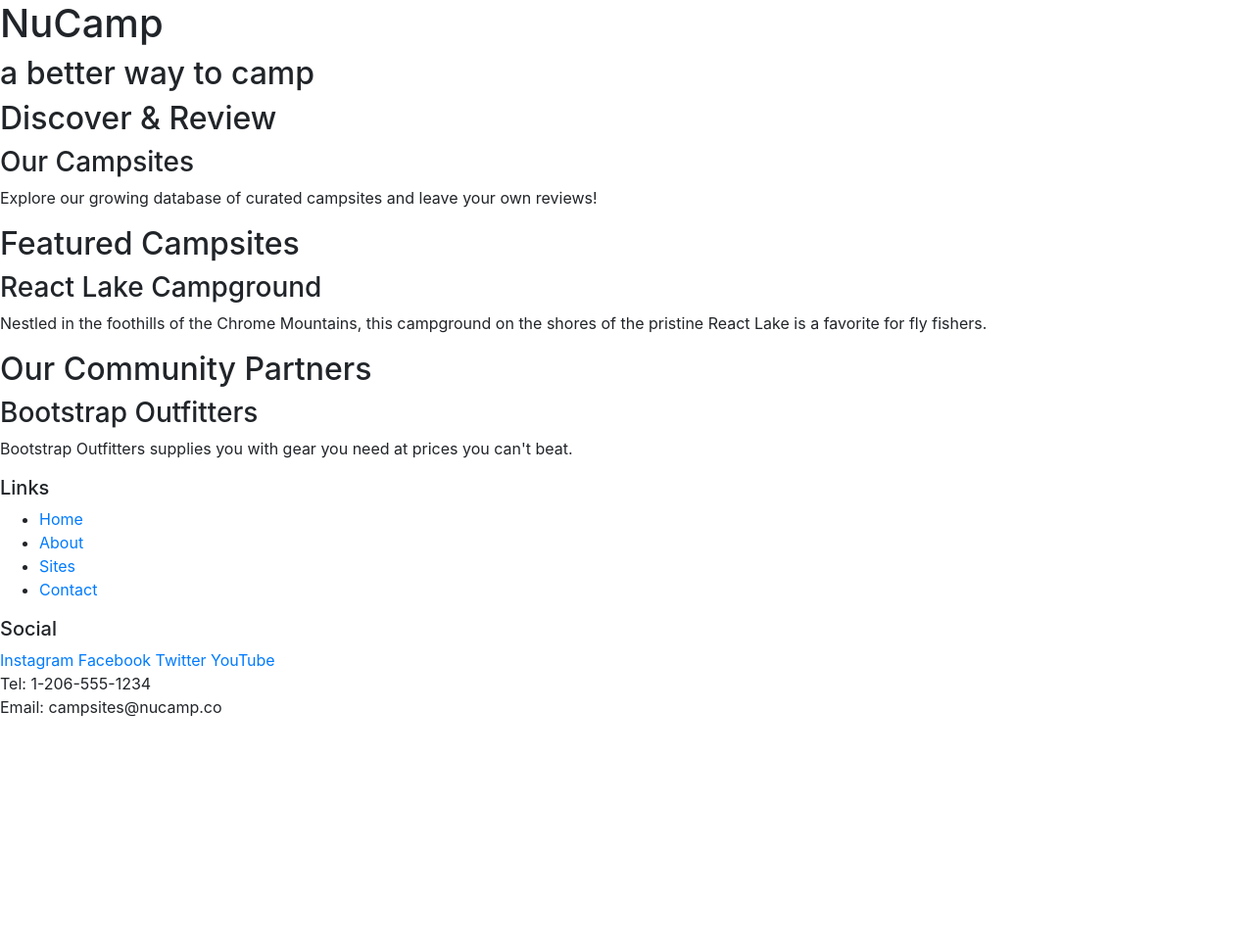
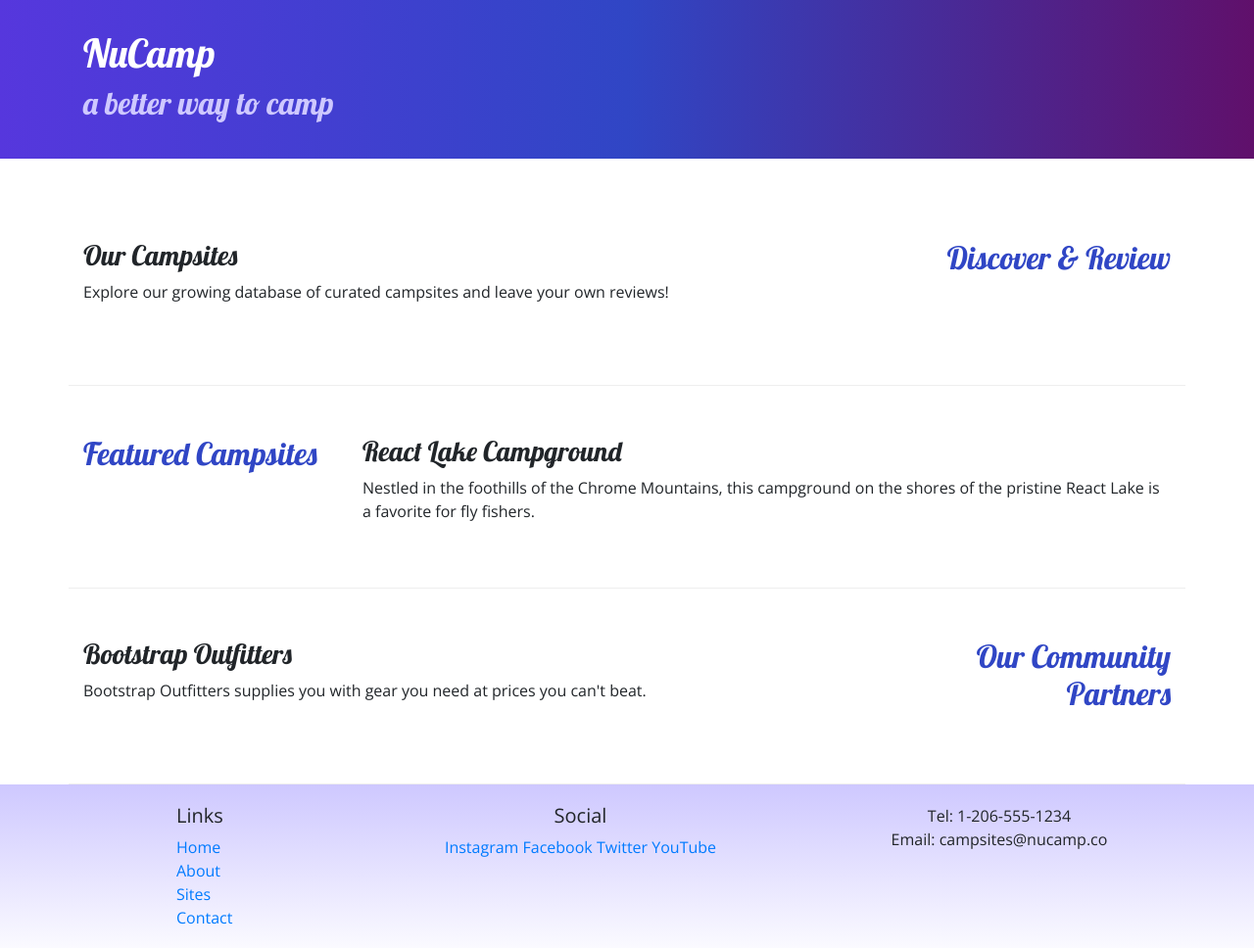
Before and after one commit to ZacharyJGaston/nucamp-bootstrap, a website: page index.html in a window 1280 px wide. Shown: the whole page at 98% size. Before the commit the page ends 800 px from the top, so only its background shows below. Drawn offline with nearby package versions, Linux system fonts and the light colour scheme.

Commit message:
Added CSS and bootstrap classes

```diff
--- /dev/null
+++ b/css/styles.css
@@ -0,0 +1,32 @@
+body {
+  font-family: "Open Sans", sans-serif;
+}
+
+h1, h2, h3 {
+  font-family: "Lobster", cursive ;
+}
+
+h2 {
+  color: #3046c5
+}
+
+header h2 {
+  color:#CEC8FF;
+}
+
+footer {
+  background-image: linear-gradient(#CEC8FF, white);
+  padding: 20px 0;
+}
+
+.jumbotron {
+  padding: 30px;
+  background-image: linear-gradient(to right,#5637DD, #3046C5, #60106B);
+  color: white;
+}
+
+.row-content {
+  padding: 50px 0;
+  border-bottom: 1px ridge;
+  min-height: 200px;
+}
--- a/index.html
+++ b/index.html
@@ -8,54 +8,78 @@
 
         <!-- Bootstrap CSS -->
         <link rel="stylesheet" href="node_modules/bootstrap/dist/css/bootstrap.min.css" />
+
+         <!-- Additional CSS must be placed after Bootstrap CSS -->
+        <link rel="stylesheet" href="https://fonts.googleapis.com/css?family=Lobster|Open+Sans" />
+        <link rel="stylesheet" href="css/styles.css" />
     <title>NuCamp: A Better Way To Camp</title>
 </head>
 
 <body>
 
-    <header>
-        <div>
+    <header class="jumbotron jumbotron-fluid">
+        <div class="container">
+            <div class="row">
+                <div class="col">
                     <h1>NuCamp</h1>
                     <h2>a better way to camp</h2>
                  </div>
+            </div>
+        </div>
     </header>
 
-    <div>
-        <h2>Discover & Review</h2>
+    <div class ="container">
+        <div class="row row-content align items-center">
+            <div class ="col-sm-4 order-sm-last col-md-3">
+                <h2 class="text-sm-right">Discover & Review</h2>
+            </div>
+            <div class="col">
                 <h3>Our Campsites</h3>
                 <p>Explore our growing database of curated campsites and leave your own reviews!</p>
             </div>
+        </div>
 
-    <div>
+        <div class="row row-content align items-center">
+            <div class ="col-sm-4 col-md-3">
                 <h2>Featured Campsites</h2>
+            </div>
+            <div class="col">
                 <h3>React Lake Campground</h3>
                 <p>Nestled in the foothills of the Chrome Mountains, this campground on the shores of the pristine React Lake is a favorite for fly fishers.</p>
             </div>
+        </div>
 
-    <div>
-        <h2>Our Community Partners</h2>
+        <div class="row row-content align items-center">
+            <div class ="col-sm-4 order-sm-last col-md-3">
+                <h2 class="text-sm-right">Our Community Partners</h2>
+            </div>
+            <div class="col">
                 <h3>Bootstrap Outfitters</h3>
                 <p>Bootstrap Outfitters supplies you with gear you need at prices you can't beat.</p>
             </div>
+        </div>
+    </div>
 
     <footer>
-        <div>
+        <div class="container">
+            <div class="row">
+                <div class="col-4 col-sm-2 offset-1">
                      <h5>Links</h5>
-            <ul>
+                     <ul class="list-unstyled">
                          <li><a href="#">Home</a></li>
                          <li><a href="#">About</a></li>
                          <li><a href="#">Sites</a></li>
                          <li><a href="#">Contact</a></li>
                      </ul>
                 </div>
-        <div>
+                <div class="col-6 col-sm-5 text-center">
                     <h5>Social</h5>
                     <a href="http://instagram.com/">Instagram</a>
                     <a href="http://facebook.com/">Facebook</a>
                     <a href="http://twitter.com/">Twitter</a>
                     <a href="http://youtube.com/">YouTube</a>
                 </div>
-        <div>
+                <div class="col-sm-4 text-center">
                      Tel: 1-206-555-1234<br />
                      Email: campsites@nucamp.co
                 </div>
```
Lines whose indentation alone changed are shown as unchanged.
